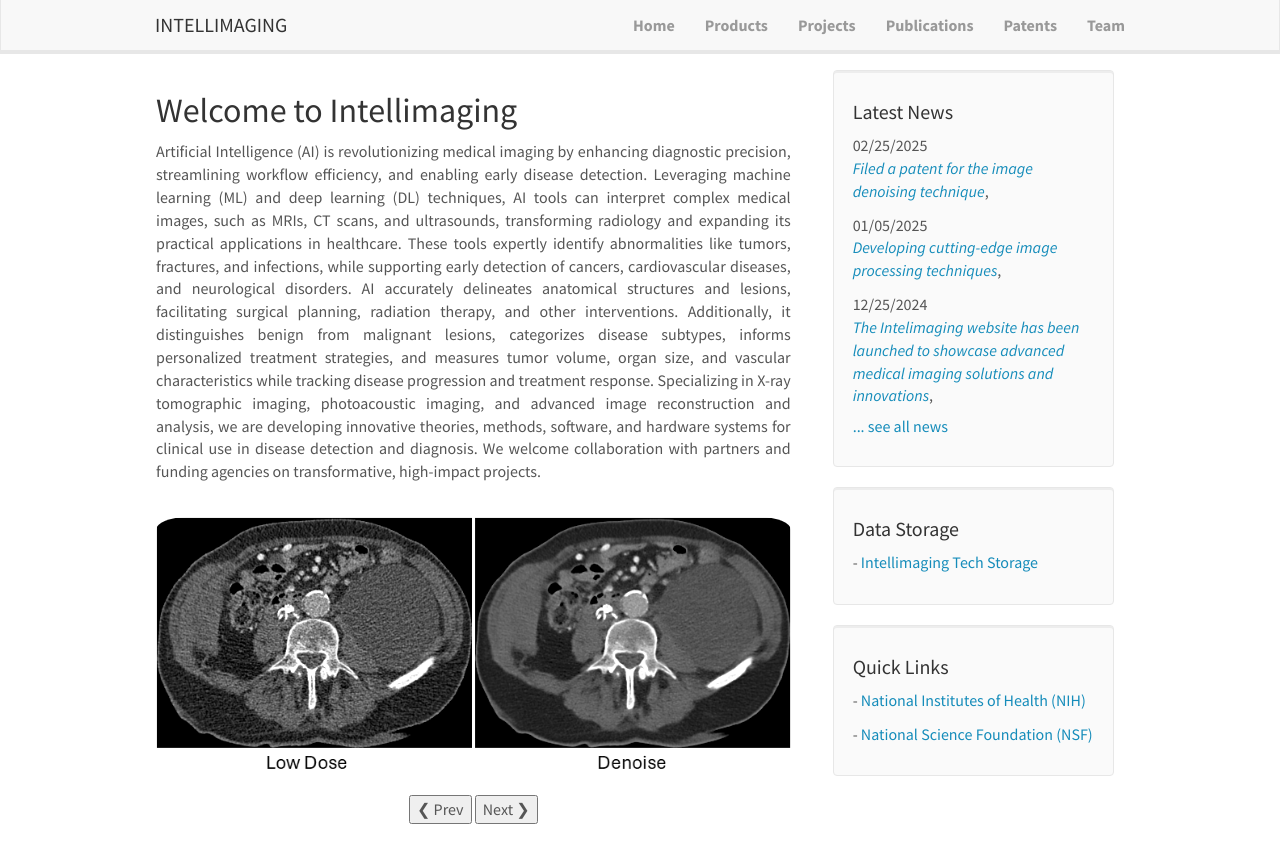
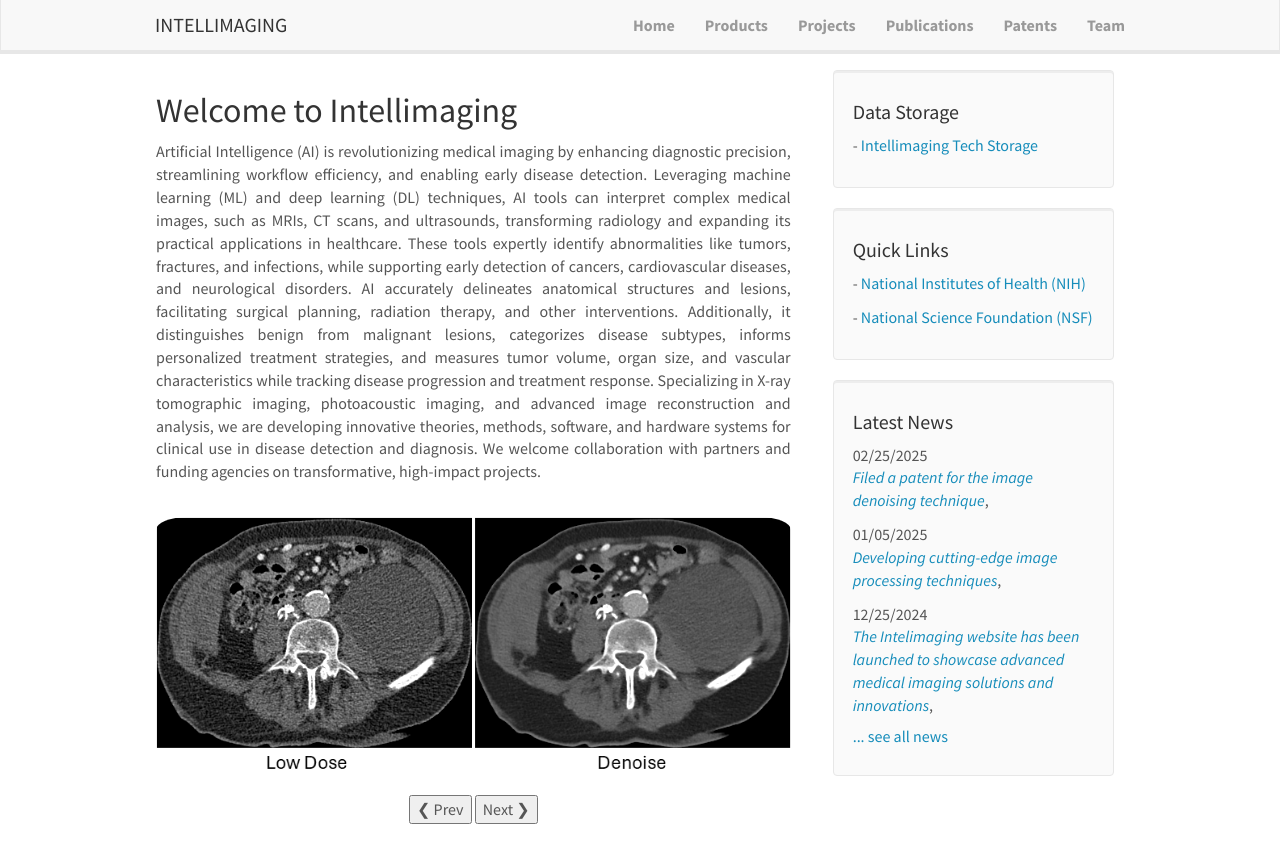
Before and after one commit to intellimaging/intellimaging.github.io, a Jekyll site: the page built from _pages/home.md, in a window 1280 px wide. Shown: the top 863 px of the page. Built offline with Jekyll 4.4.1, drawn with Linux system fonts in a browser that asks for light colours.

Commit message:
Update homelay.html

```diff
--- a/_layouts/homelay.html
+++ b/_layouts/homelay.html
@@ -10,16 +10,15 @@ layout: default
 	{{ content }}
   </div>
   <div id="newsid" class="col-sm-4" >
-
-	<div>
-	{% include news.html %}
-	</div>
 	<div>
 	{% include labdata.html %}
 	</div>
   	<div>
 	{% include quicklinks.html %}
 	</div>
+	<div>
+	{% include news.html %}
+	</div>
 	<!--<div>
 	{% include labcodes.html %}
 	</div>-->
```
